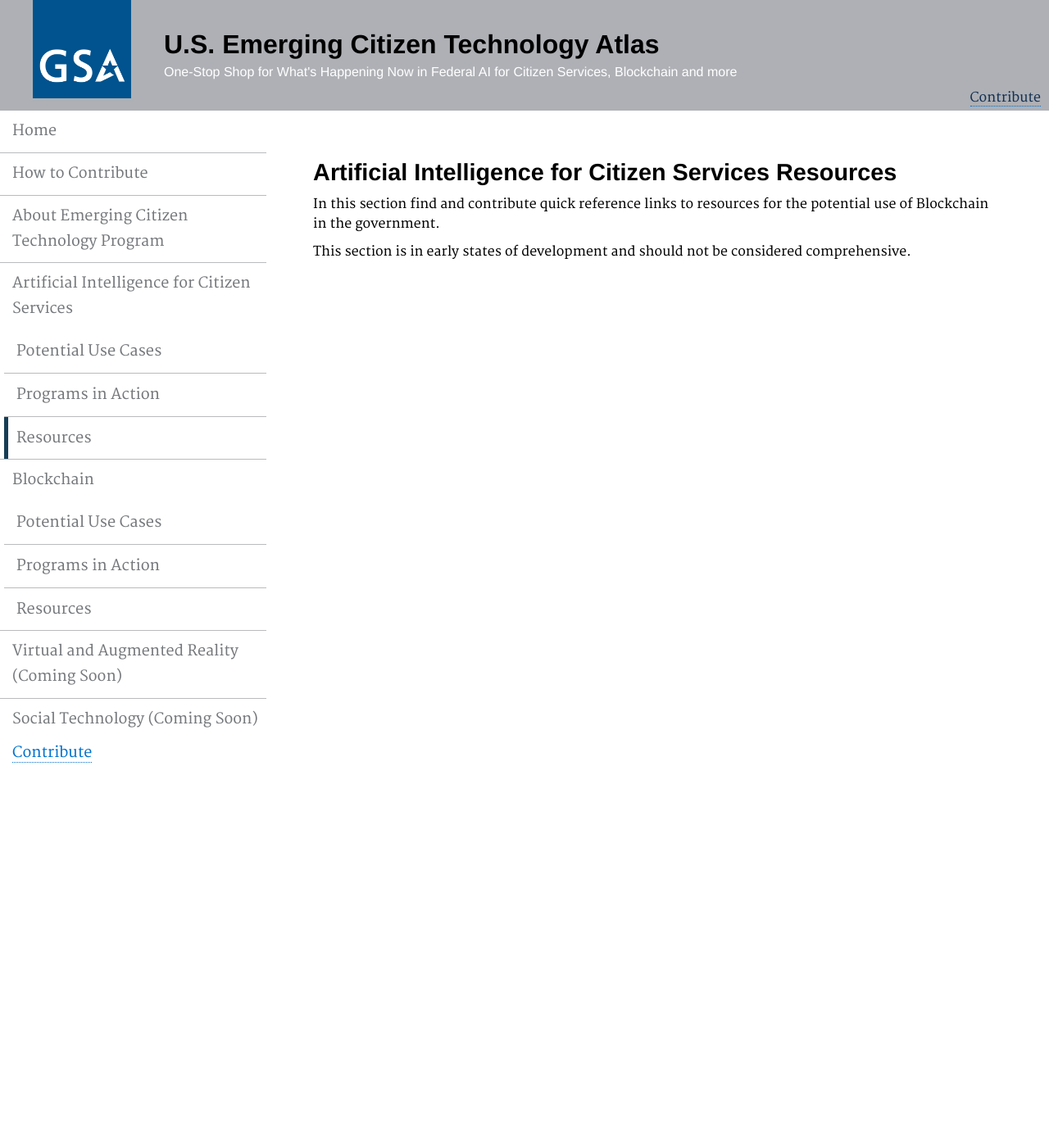
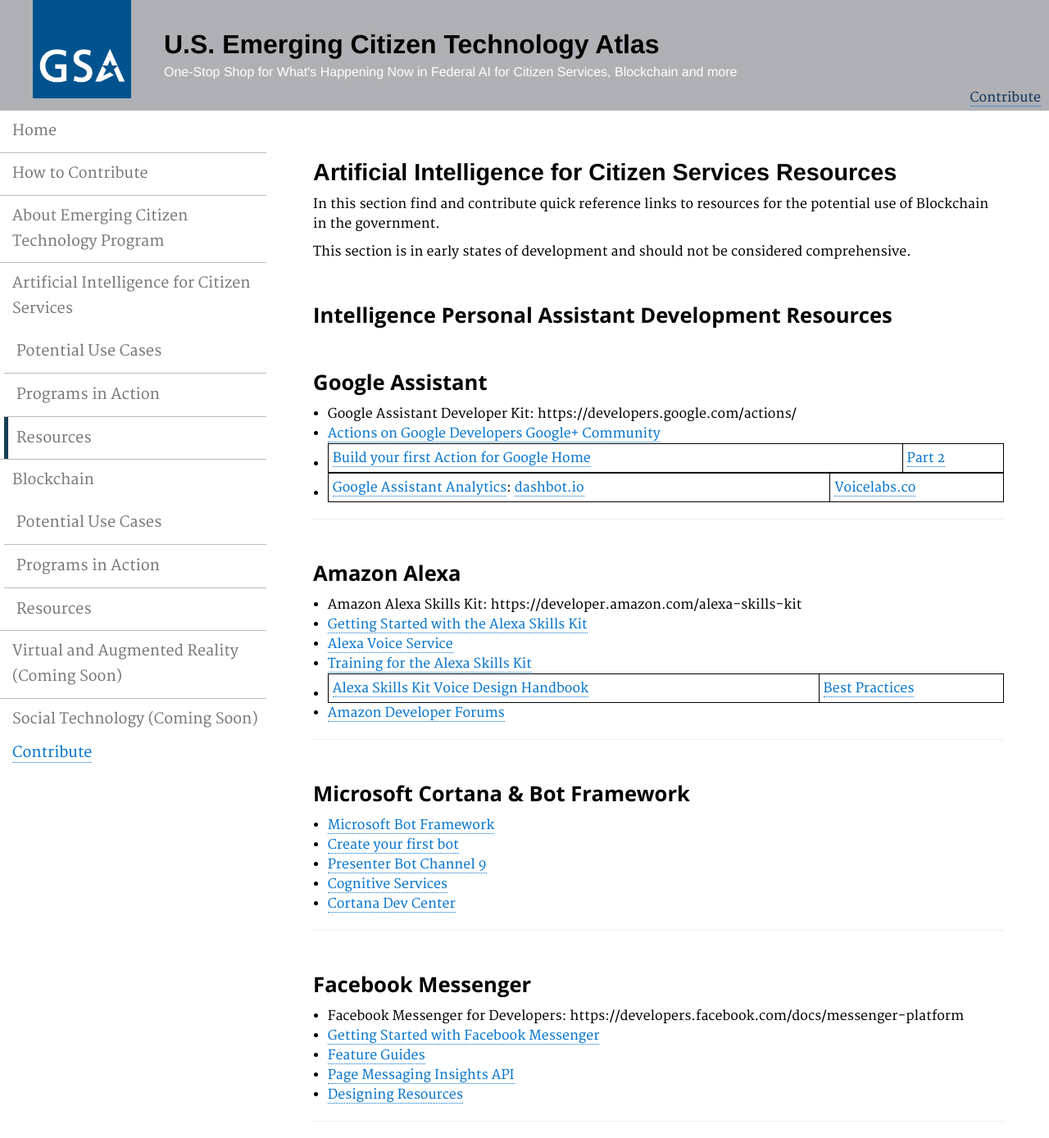
Before and after one commit to GSA/emerging-technology-atlas, a Jekyll site: the page built from pages/artificial-intelligence-resources.md, in a window 1280 px wide. Shown: the whole page at 82% size. Built offline with Jekyll 4.4.1, drawn with Linux system fonts in a browser that asks for light colours; before the commit the page ends 945 px from its top, so only the background shows below that.

Commit message:
Update artificial-intelligence-resources.md

```diff
--- a/pages/artificial-intelligence-resources.md
+++ b/pages/artificial-intelligence-resources.md
@@ -7,6 +7,48 @@ description: ""
 
 ## Artificial Intelligence for Citizen Services Resources
 
-In this section find and contribute quick reference links to resources for the potential use of Blockchain in the government.
+<p>In this section find and contribute quick reference links to resources for the potential use of Blockchain in the government.</p>
 
-This section is in early states of development and should not be considered comprehensive.
+<p> This section is in early states of development and should not be considered comprehensive.</p>
+
+### Intelligence Personal Assistant Development Resources
+
+### Google Assistant
+- Google Assistant Developer Kit: https://developers.google.com/actions/
+- [Actions on Google Developers Google+ Community](https://plus.google.com/communities/105684267327487893574)
+- [Build your first Action for Google Home](https://medium.com/google-cloud/building-your-first-action-for-google-home-in-30-minutes-ec6c65b7bd32) | [Part 2](https://medium.com/google-cloud/building-your-first-action-for-google-home-part-2-594888a8c09b)
+- [Google Assistant Analytics](https://developers.google.com/actions/tools/analytics): [dashbot.io](https://www.dashbot.io/googlehome) | [Voicelabs.co](https://insights.voicelabs.co/assistant)
+
+***
+
+
+### Amazon Alexa
+- Amazon Alexa Skills Kit: https://developer.amazon.com/alexa-skills-kit
+- [Getting Started with the Alexa Skills Kit](https://developer.amazon.com/public/solutions/alexa/alexa-skills-kit/getting-started-guide)
+- [Alexa Voice Service](https://developer.amazon.com/alexa-voice-service)
+- [Training for the Alexa Skills Kit](https://developer.amazon.com/alexa-skills-kit/alexa-skills-developer-training#BEGINNER)
+- [Alexa Skills Kit Voice Design Handbook](https://developer.amazon.com/public/solutions/alexa/alexa-skills-kit/docs/alexa-skills-kit-voice-design-handbook) | [Best Practices](https://developer.amazon.com/public/solutions/alexa/alexa-skills-kit/docs/alexa-skills-kit-voice-design-best-practices)
+- [Amazon Developer Forums](https://forums.developer.amazon.com/spaces/165/index.html)
+
+***
+
+
+### Microsoft Cortana & Bot Framework
+- [Microsoft Bot Framework](https://dev.botframework.com)
+- [Create your first bot](https://azure.microsoft.com/services/bot-service)
+- [Presenter Bot Channel 9](http://aka.ms/PresenterBot)
+- [Cognitive Services](https://azure.microsoft.com/en-us/services/cognitive-services)
+- [Cortana Dev Center](https://developer.microsoft.com/en-us/cortana)
+
+
+***
+
+### Facebook Messenger
+- Facebook Messenger for Developers: https://developers.facebook.com/docs/messenger-platform
+- [Getting Started with Facebook Messenger](https://developers.facebook.com/docs/messenger-platform/getting-started)
+- [Feature Guides](https://developers.facebook.com/docs/messenger-platform/guides)
+- [Page Messaging Insights API](https://developers.facebook.com/docs/messenger-platform/insights/page-messaging)
+- [Designing Resources](https://developers.facebook.com/docs/messenger-platform/design-resources)
+
+
+***
```
